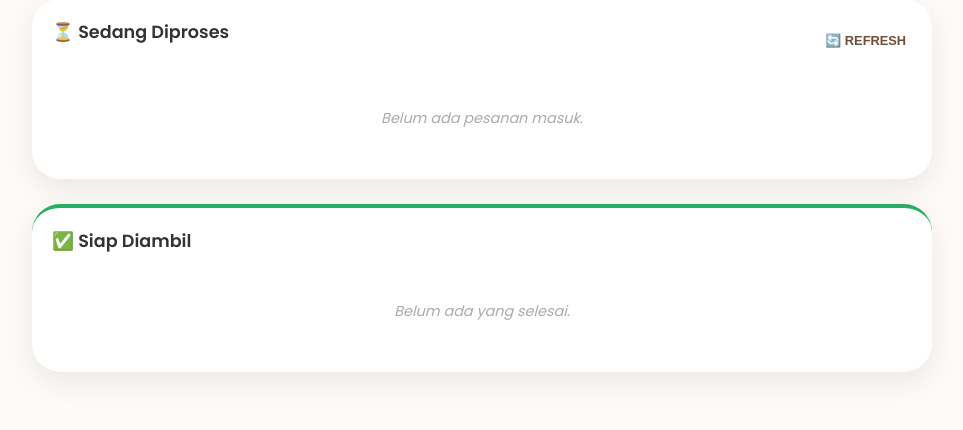
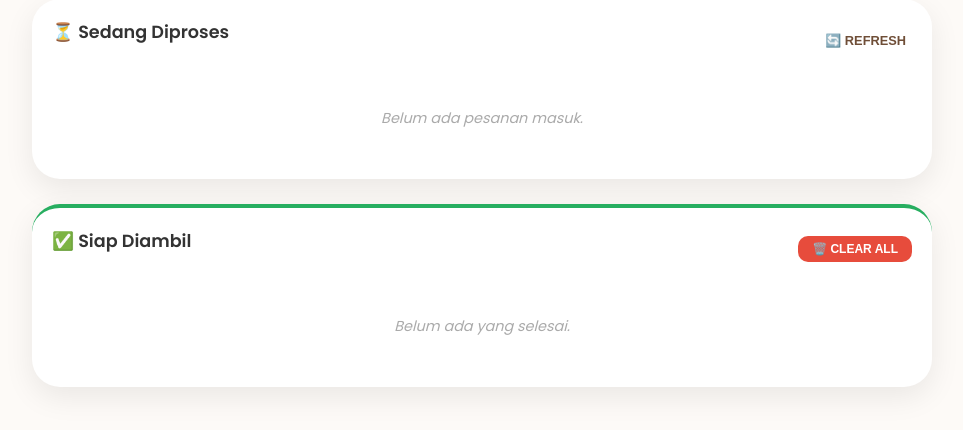
Before and after one commit to Whoru1100/kntl, a Flask app: page /admin in a window 1280 px wide. Shown: the part 219-649 px from the top of the page, without its empty margins (158-1121 px from the left). Run offline with Flask 3, Linux system fonts and the light colour scheme; data that the repository does not hold is empty; some libraries are stand-ins or nearby versions.

Commit message:
Update admin.html

```diff
--- a/lesgo/templates/admin.html
+++ b/lesgo/templates/admin.html
@@ -65,9 +65,21 @@
 
         .empty-state { text-align: center; padding: 30px; color: #aaa; font-style: italic; font-size: 0.9rem; }
 
+        .btn-clear-all {
+            background: var(--error);
+            color: white;
+            border: none;
+            padding: 6px 14px;
+            border-radius: 10px;
+            font-size: 0.75rem;
+            font-weight: 600;
+            cursor: pointer;
+            transition: 0.3s;
+        }
+        .btn-clear-all:hover { opacity: 0.9; transform: scale(1.05); }
+
         @media (max-width: 600px) {
             .q-item { flex-wrap: wrap; position: relative; padding-top: 30px; }
-
             .list-number-wrapper {
                 position: absolute; top: -10px; left: 15px;
                 background: var(--accent); color: white;
@@ -77,7 +89,6 @@
             }
             .list-number-label { color: white; font-size: 0.7rem; }
             .list-number-value { color: white; font-size: 0.9rem; margin-top: 0; }
-
             .info { min-width: 100%; margin: 5px 0; }
             .btn-group { width: 100%; margin-top: 10px; }
             .btn-done, .btn-del { flex: 2; height: 48px; }
@@ -112,7 +123,10 @@
         </div>
 
         <div class="admin-card" style="border-top: 4px solid var(--success);">
-            <h3>✅ Siap Diambil</h3>
+            <div style="display:flex; justify-content:space-between; align-items:center; margin-bottom:15px;">
+                <h3>✅ Siap Diambil</h3>
+                <button onclick="clearAllDone()" class="btn-clear-all">🗑️ CLEAR ALL</button>
+            </div>
             <div id="done-list"></div>
         </div>
     </div>
@@ -223,6 +237,33 @@
             }
         }
 
+        async function clearAllDone() {
+            const result = await Swal.fire({
+                title: 'Bersihkan Semua?',
+                text: "Semua daftar pesanan yang sudah selesai akan dihapus permanen.",
+                icon: 'warning',
+                showCancelButton: true,
+                confirmButtonColor: '#e74c3c',
+                cancelButtonText: 'Batal',
+                confirmButtonText: 'Ya, Hapus Semua!'
+            });
+
+            if (result.isConfirmed) {
+                try {
+                    const res = await fetch('/clear_all_done', {
+                        method: 'POST',
+                        headers: {'Content-Type': 'application/json'}
+                    });
+                    if (res.ok) {
+                        Swal.fire({ title: 'Dibersihkan!', icon: 'success', timer: 1000, showConfirmButton: false });
+                        refresh();
+                    }
+                } catch (e) {
+                    console.error("Gagal menghapus semua:", e);
+                }
+            }
+        }
+
         setInterval(refresh, 5000);
         refresh();
     </script>
```
